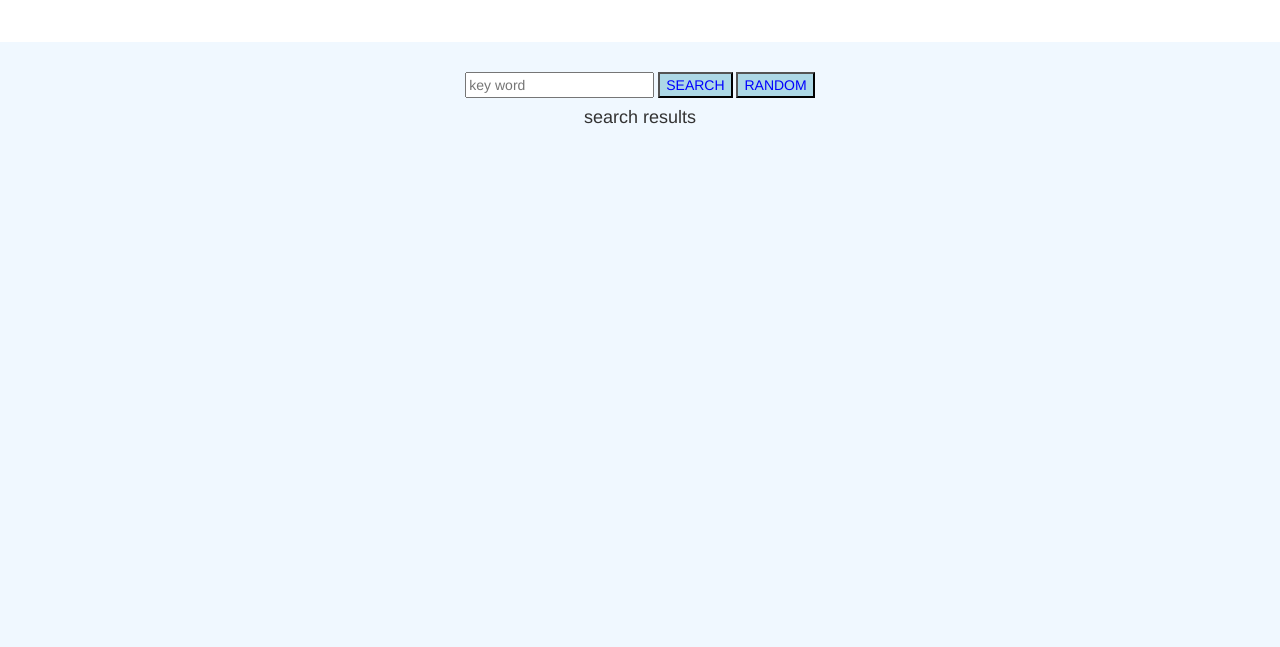
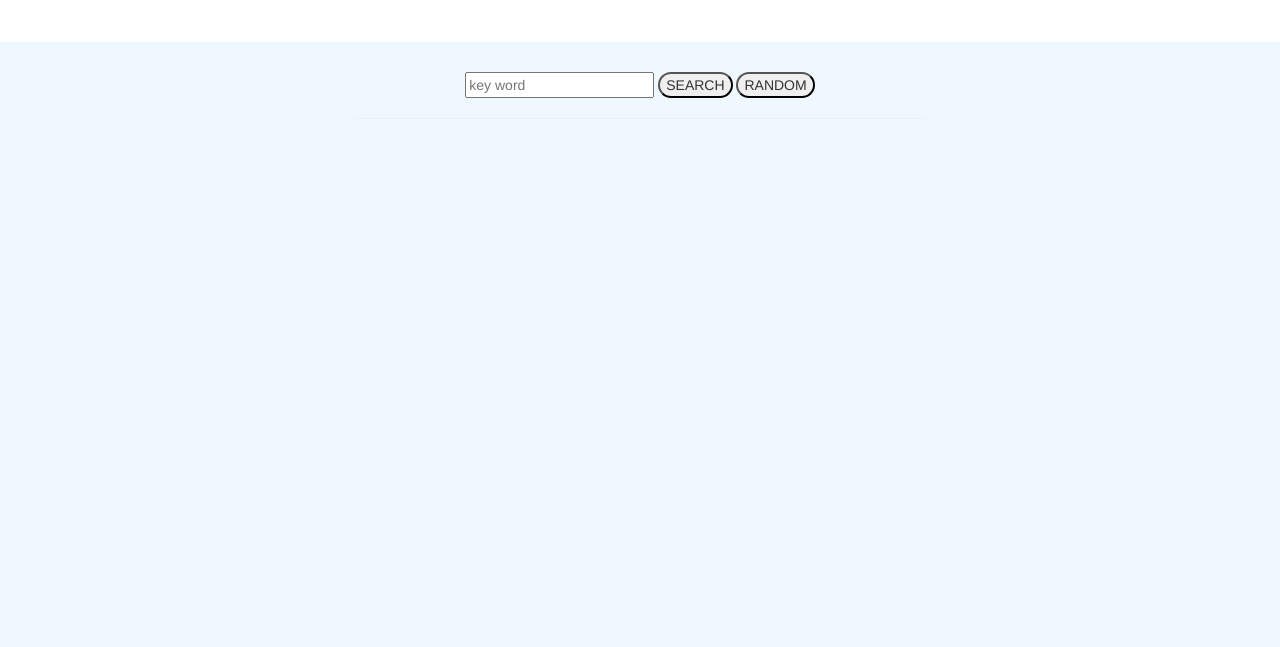
Before and after one commit to karabayse/giphy-api-angular, a website: page views/index.html in a window 1280 px wide. Shown: the part 153-800 px from the top of the page. Drawn offline with Linux system fonts and the light colour scheme; files whose address does not match are found by name.

Commit message:
color changes

```diff
--- a/public/styles/styles.css
+++ b/public/styles/styles.css
@@ -1,4 +1,5 @@
 .jumbotron {
+  color: DarkGrey;
   background-color: White;
   font-family: Helvetica;
 }
@@ -9,10 +10,18 @@ body {
 }
 
 button {
-  color: blue;
-  background-color: LightBlue;
+  /*color: DarkGrey;*/
+  /*background-color: LightSteelBlue;*/
 }
 
 h4 {
   font-family: Helvetica;
 }
+
+.container-fluid {
+  vertical-align: middle;
+}
+
+.btn-round-sm {
+  border-radius: 24px;
+}
--- a/views/index.html
+++ b/views/index.html
@@ -17,12 +17,22 @@
   </div>
   <div ng-controller="GiphyController as gc">
 
-    <input type="text" ng-model="gc.keyWord" placeholder="key word">
-    <button type="button" name="keyWordButton" ng-click="gc.keyWordFunction(gc.keyWord)">SEARCH</button>
-    <button type="button" name="randomButton" ng-click="gc.randomFunction()">RANDOM</button>
+
+
+
+          <input type="text" ng-model="gc.keyWord" placeholder="key word"/>
+
+          <button type="button" name="keyWordButton" class="btn-round-sm" ng-click="gc.keyWordFunction(gc.keyWord)">SEARCH</button>
+
+          <button type="button" name="randomButton" class="btn-round-sm" ng-click="gc.randomFunction()">RANDOM</button>
+
+
+
+
 
     <div class="container">
-      <h4>search results</h4>
+      <!-- <h4>search results</h4> -->
+      <hr width="50%">
       <div>
         <img ng-src="{{ gc.random }}">
       </div>
```
Also changed, not shown: public/scripts/client.js (+5 -5 lines).
